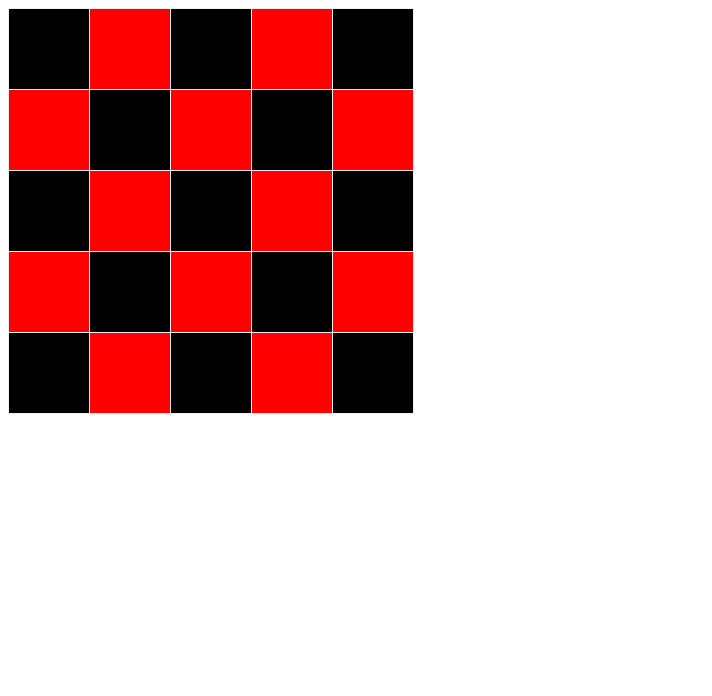
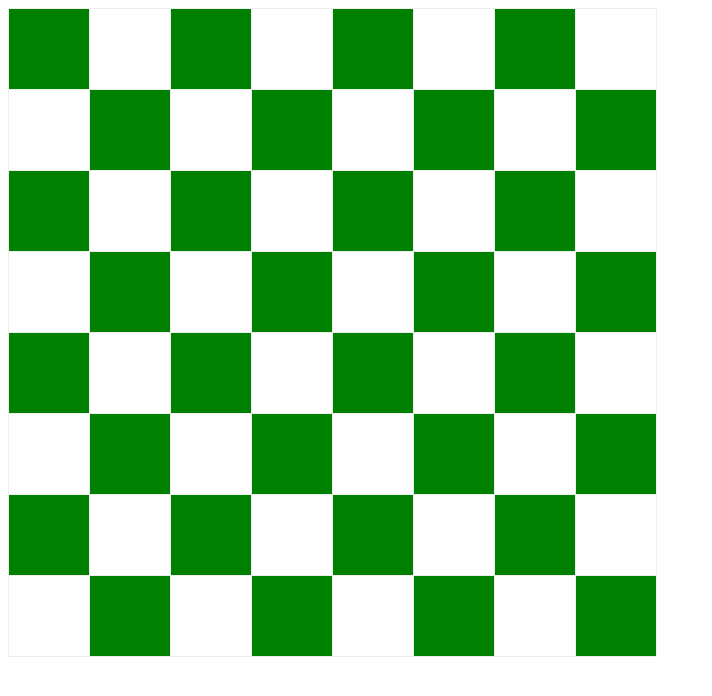
Before and after one commit to neko5433/NETA-1345, a plain HTML site: page checker-board.html in a window 1280 px wide. Shown: the whole page, without its empty margins (0-712 px from the left). Drawn offline with Linux system fonts and the light colour scheme.

Commit message:
Update checker-board.html

```diff
--- a/checker-board.html
+++ b/checker-board.html
@@ -8,15 +8,15 @@ border-collapse: collapse;
 }
 table.checkerboard tr:nth-child(odd)
 td:nth-child(odd) {
-background-color: black;
+background-color: green;
 }
 table.checkerboard tr:nth-child(even)
 td:nth-child(even) {
-background-color: black;
+background-color: green;
 }
 table.checkerboard td {
 height: 80px; width: 80px;
-background-color: red; padding: 0px;
+background-color: white; padding: 0px;
 }
 </style>
 </head>
@@ -29,8 +29,14 @@ background-color: red; padding: 0px;
  <td></td>
  <td></td>
  <td></td>
+ <td></td>
+ <td></td>
+ <td></td>
  </tr>
 <tr>
+ <td></td>
+ <td></td>
+ <td></td>
  <td></td>
  <td></td>
  <td></td>
@@ -44,8 +50,14 @@ background-color: red; padding: 0px;
  <td></td>
  <td></td>
  <td></td>
+ <td></td>
+ <td></td>
+ <td></td>
  </tr>
  <tr>
+ <td></td>
+ <td></td>
+ <td></td>
  <td></td>
  <td></td>
  <td></td>
@@ -58,6 +70,39 @@ background-color: red; padding: 0px;
  <td></td>
  <td></td>
  <td></td>
+ <td></td>
+ <td></td>
+ <td></td>
+ </tr>
+  <tr>
+ <td></td>
+ <td></td>
+ <td></td>
+ <td></td>
+ <td></td>
+ <td></td>
+ <td></td>
+ <td></td>
+ </tr>
+  <tr>
+ <td></td>
+ <td></td>
+ <td></td>
+ <td></td>
+ <td></td>
+ <td></td>
+ <td></td>
+ <td></td>
+ </tr>
+  <tr>
+ <td></td>
+ <td></td>
+ <td></td>
+ <td></td>
+ <td></td>
+ <td></td>
+ <td></td>
+ <td></td>
  </tr>
  </tbody>
  </table>
```
